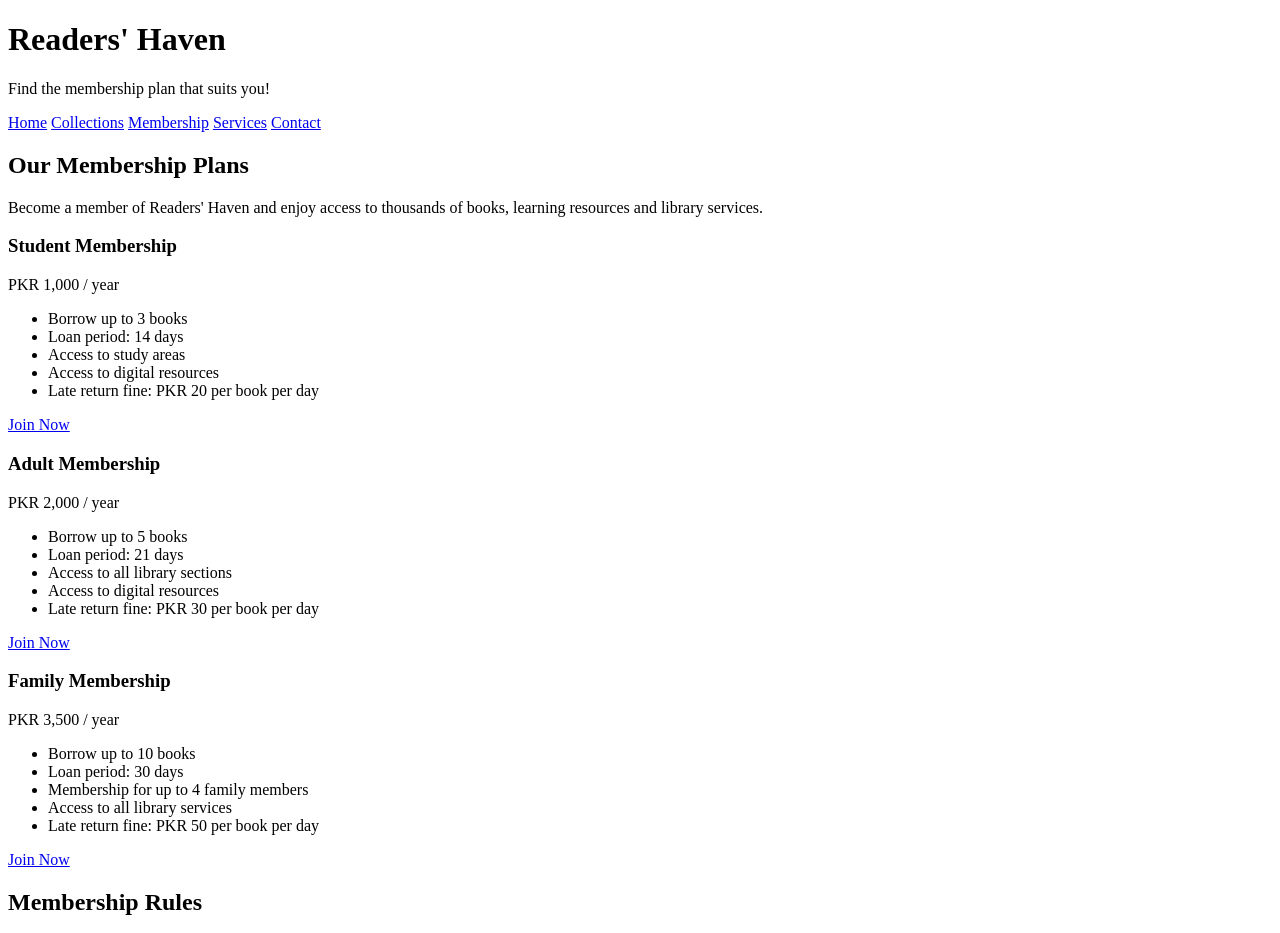
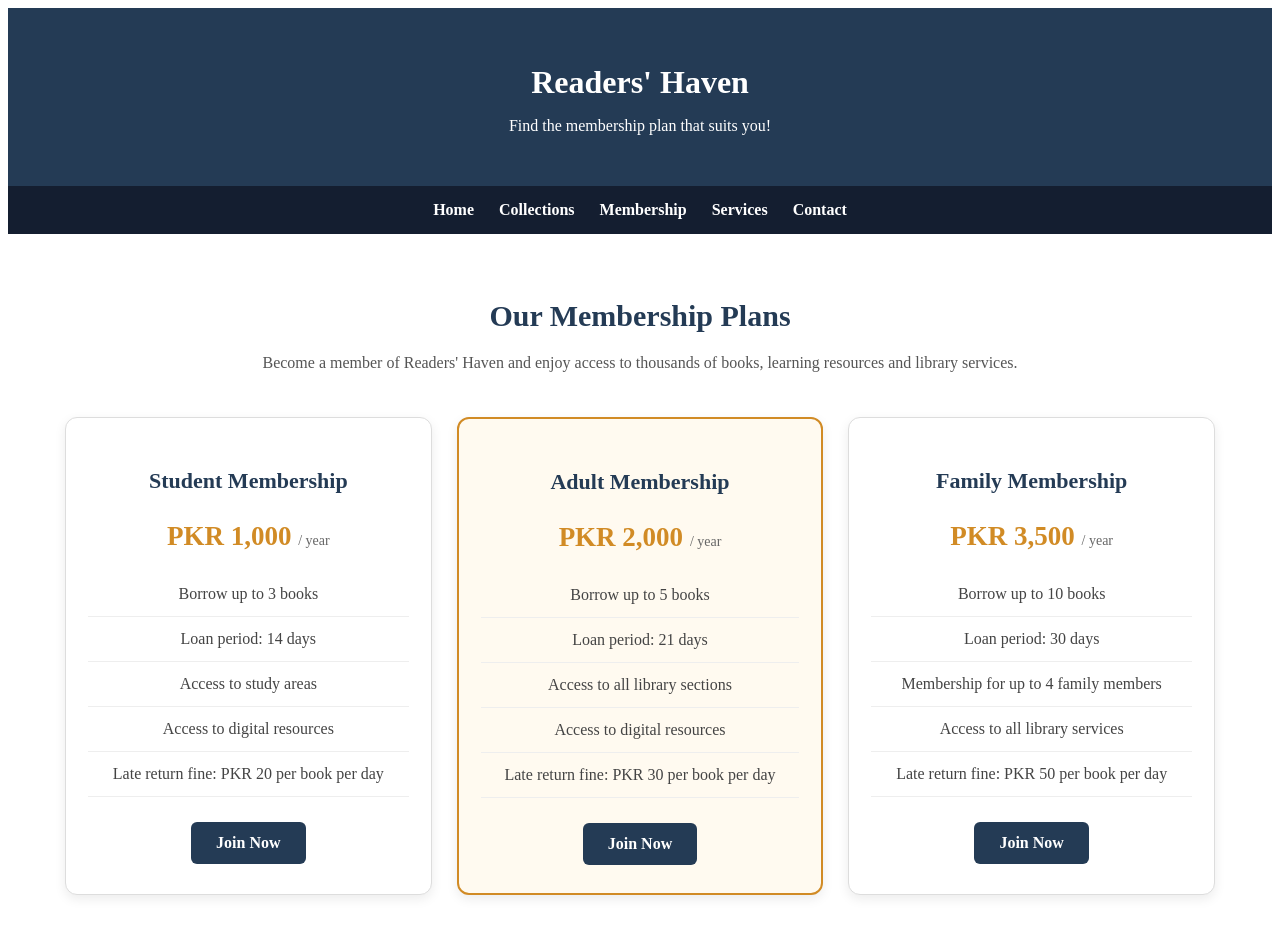
Before and after one commit to Ahmadkhadim09/readers-haven-devops, a plain HTML site: page src/membership.html in a window 1280 px wide. Shown: the top 933 px of the page. Drawn offline with Linux system fonts and the light colour scheme.

```diff
--- a/styles/styles/style.css
+++ b/styles/styles/style.css
@@ -1,21 +1,182 @@
-/* ===== Collections page ===== */
-.collections-grid {
-  display: grid;
-  grid-template-columns: repeat(2, 1fr);
-  gap: 24px;
-  margin-top: 24px;
+
+/* ==================================
+   MEMBERSHIP PAGE STYLING
+================================== */
+
+.membership-header {
+    background-color: #243b55;
+    color: white;
+    text-align: center;
+    padding: 35px 20px;
 }
 
-.collection-card {
-  background: #fff;
-  border: 1px solid #d9d4c7;
-  border-top: 4px solid #d9a21b;
-  padding: 20px;
+.membership-header h1 {
+    font-size: 32px;
+    margin-bottom: 10px;
 }
 
-.collection-card h2 { color: #1f5e4b; }
-.collection-card ul { margin: 0; padding-left: 20px; }
+.membership-nav {
+    background-color: #141e30;
+    display: flex;
+    justify-content: center;
+    flex-wrap: wrap;
+    gap: 25px;
+    padding: 15px;
+}
 
-@media (max-width: 600px) {
-  .collections-grid { grid-template-columns: 1fr; }
+.membership-nav a {
+    color: white;
+    text-decoration: none;
+    font-weight: bold;
 }
+
+.membership-nav a:hover {
+    color: #f4c95d;
+}
+
+.membership-container {
+    max-width: 1150px;
+    margin: auto;
+    padding: 40px 20px;
+}
+
+.membership-intro {
+    text-align: center;
+    margin-bottom: 40px;
+}
+
+.membership-intro h2 {
+    color: #243b55;
+    font-size: 30px;
+    margin-bottom: 12px;
+}
+
+.membership-intro p {
+    color: #555;
+    line-height: 1.7;
+}
+
+.membership-plans {
+    display: grid;
+    grid-template-columns: repeat(3, 1fr);
+    gap: 25px;
+}
+
+.membership-card {
+    background-color: #ffffff;
+    border: 1px solid #ddd;
+    border-radius: 12px;
+    padding: 28px 22px;
+    text-align: center;
+    box-shadow: 0 4px 12px rgba(0, 0, 0, 0.08);
+    transition: transform 0.3s ease;
+}
+
+.membership-card:hover {
+    transform: translateY(-7px);
+}
+
+.membership-card h3 {
+    color: #243b55;
+    font-size: 22px;
+    margin-bottom: 18px;
+}
+
+.membership-price {
+    color: #d18b25;
+    font-size: 27px;
+    font-weight: bold;
+    margin-bottom: 20px;
+}
+
+.membership-price span {
+    font-size: 14px;
+    color: #666;
+    font-weight: normal;
+}
+
+.membership-card ul {
+    list-style: none;
+    padding: 0;
+    margin-bottom: 25px;
+}
+
+.membership-card li {
+    padding: 10px 0;
+    border-bottom: 1px solid #eee;
+    color: #444;
+    line-height: 1.5;
+}
+
+.featured-plan {
+    border: 2px solid #d18b25;
+    background-color: #fffaf0;
+}
+
+.membership-button {
+    display: inline-block;
+    background-color: #243b55;
+    color: white;
+    padding: 12px 25px;
+    border-radius: 6px;
+    text-decoration: none;
+    font-weight: bold;
+}
+
+.membership-button:hover {
+    background-color: #d18b25;
+}
+
+.membership-rules {
+    background-color: #f4f6f8;
+    margin-top: 45px;
+    padding: 30px;
+    border-radius: 10px;
+}
+
+.membership-rules h2 {
+    color: #243b55;
+    margin-bottom: 15px;
+}
+
+.membership-rules li {
+    margin-bottom: 12px;
+    line-height: 1.6;
+}
+
+.membership-footer {
+    background-color: #141e30;
+    color: white;
+    text-align: center;
+    padding: 20px;
+}
+
+/* Responsive design for tablets and mobiles */
+
+@media screen and (max-width: 900px) {
+    .membership-plans {
+        grid-template-columns: repeat(2, 1fr);
+    }
+}
+
+@media screen and (max-width: 600px) {
+    .membership-plans {
+        grid-template-columns: 1fr;
+    }
+
+    .membership-header h1 {
+        font-size: 25px;
+    }
+
+    .membership-nav {
+        gap: 15px;
+    }
+
+    .membership-container {
+        padding: 25px 15px;
+    }
+
+    .membership-rules {
+        padding: 20px;
+    }
+}
```
